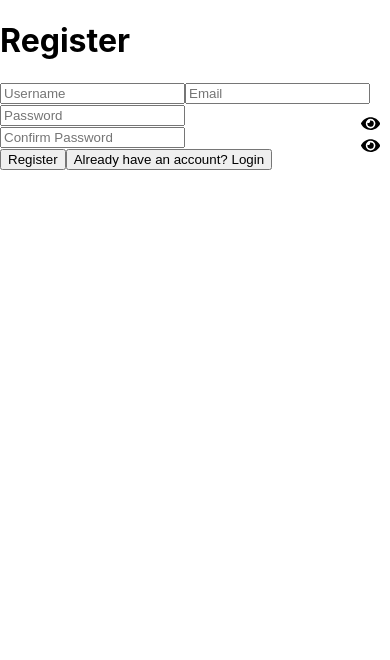
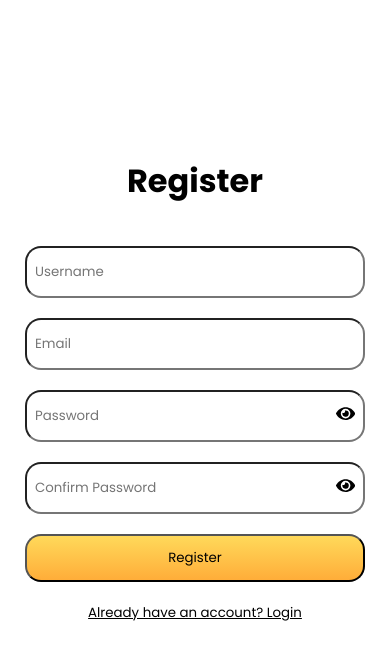
Before and after one commit to jjalcantara1/portfolio-builder, a React (Create React App) app: page /register in a window 390 px wide. Shown: the top 660 px of the page. Built offline with nearby package versions, Linux system fonts and the light colour scheme; no server answers.

Commit message:
login register responsiveness and structure only

```diff
--- /dev/null
+++ b/src/css/Login.css
@@ -0,0 +1,55 @@
+@import url('https://fonts.googleapis.com/css2?family=Poppins:ital,wght@0,100;0,200;0,300;0,400;0,500;0,600;0,700;0,800;0,900;1,100;1,200;1,300;1,400;1,500;1,600;1,700;1,800;1,900&display=swap');
+
+.poppins-regular {
+    font-family: "Poppins", sans-serif;
+    font-weight: 400;
+    font-style: normal;
+  }
+
+* {
+    font-family: "Poppins", sans-serif;
+}
+
+#logincon {
+    display: flex;
+    flex-direction: column;
+    justify-content: center;
+    align-items: center;
+    height: 90dvh;
+}
+
+input[type=email], #loginpass{
+    margin: 1.25rem 0;
+    display: block;
+    height: 2rem;
+    border-radius: 1rem;
+    padding: .5rem;
+    width: 100%;
+    width: 20rem;
+}
+
+#loginbutton{
+    margin: 1.25rem auto;
+    display: block;
+    height: 3rem;
+    border-radius: 1rem;
+    padding: .5rem;
+    width: 100%;
+    text-align: center;
+    cursor: pointer;
+    background: rgb(255,217,90);
+    background: linear-gradient(180deg, rgba(255,217,90,1) 0%, rgba(255,173,57,1) 100%);
+}
+
+#registerlink, #forgotlink {
+    background-color: transparent;
+    border: none;
+    text-decoration: underline;
+    width: 100%;
+    cursor: pointer;
+}
+
+#buttoncon {
+    display: flex;
+    flex-direction: space-between;
+}
--- /dev/null
+++ b/src/css/Register.css
@@ -0,0 +1,51 @@
+@import url('https://fonts.googleapis.com/css2?family=Poppins:ital,wght@0,100;0,200;0,300;0,400;0,500;0,600;0,700;0,800;0,900;1,100;1,200;1,300;1,400;1,500;1,600;1,700;1,800;1,900&display=swap');
+
+.poppins-regular {
+    font-family: "Poppins", sans-serif;
+    font-weight: 400;
+    font-style: normal;
+  }
+
+* {
+    font-family: "Poppins", sans-serif;
+}
+
+#registercon {
+    display: flex;
+    flex-direction: column;
+    justify-content: center;
+    align-items: center;
+    height: 90dvh;
+}
+
+#regisbutton{
+    margin: 1.25rem auto;
+    display: block;
+    height: 3rem;
+    border-radius: 1rem;
+    padding: .5rem;
+    width: 100%;
+    text-align: center;
+    cursor: pointer;
+    background: rgb(255,217,90);
+    background: linear-gradient(180deg, rgba(255,217,90,1) 0%, rgba(255,173,57,1) 100%);
+
+}
+
+#loginlink {
+    background-color: transparent;
+    border: none;
+    text-decoration: underline;
+    width: 100%;
+    cursor: pointer;
+}
+
+input[type=text], input[type=email], #regispass, #confirmpass{
+    margin: 1.25rem 0;
+    display: block;
+    height: 2rem;
+    border-radius: 1rem;
+    padding: .5rem;
+    width: 100%;
+    width: 20rem;
+}
--- a/src/screens/Login.jsx
+++ b/src/screens/Login.jsx
@@ -3,6 +3,7 @@ import { auth } from '../firebase';
 import { signInWithEmailAndPassword } from 'firebase/auth';
 import { useNavigate } from 'react-router-dom';
 import { FaEye, FaEyeSlash } from 'react-icons/fa'; // Import eye icons
+import '../css/Login.css';
 
 const Login = () => {
   const [email, setEmail] = useState('');
@@ -27,7 +28,7 @@ const Login = () => {
   };
 
   return (
-    <div>
+    <div id="logincon">
       <h1>Login</h1>
       <form onSubmit={handleSubmit}>
         <input
@@ -39,6 +40,7 @@ const Login = () => {
         />
         <div style={{ position: 'relative' }}>
           <input
+            id="loginpass"
             type={showPassword ? 'text' : 'password'} // Toggle input type based on state
             value={password}
             onChange={(e) => setPassword(e.target.value)}
@@ -59,13 +61,15 @@ const Login = () => {
           </span>
         </div>
         {error && <p style={{ color: 'red' }}>{error}</p>}
-        <button type="submit">Login</button>
-        <button type="button" onClick={() => navigate('/register')}>
-          Create an Account
-        </button>
-        <button type="button" onClick={() => navigate('/forgot-password')}>
-          Forgot Password?
-        </button>
+        <button type="submit" id="loginbutton">Login</button>
+        <div id="buttoncon">
+            <button type="button" id="registerlink" onClick={() => navigate('/register')}>
+              Create an Account
+            </button>
+            <button type="button" id="forgotlink" onClick={() => navigate('/forgot-password')}>
+              Forgot Password?
+            </button>
+        </div>
       </form>
     </div>
   );
--- a/src/screens/Register.jsx
+++ b/src/screens/Register.jsx
@@ -3,6 +3,7 @@ import { auth } from '../firebase';
 import { createUserWithEmailAndPassword, sendEmailVerification } from 'firebase/auth';
 import { useNavigate } from 'react-router-dom';
 import { FaEye, FaEyeSlash } from 'react-icons/fa'; // Import eye icons
+import '../css/Register.css';
 
 const Register = () => {
   const [email, setEmail] = useState('');
@@ -41,7 +42,7 @@ const Register = () => {
   };
 
   return (
-    <div>
+    <div id="registercon">
       <h1>Register</h1>
       <form onSubmit={handleSubmit}>
         <input
@@ -60,6 +61,7 @@ const Register = () => {
         />
         <div style={{ position: 'relative' }}>
           <input
+            id="regispass"
             type={passwordVisible ? 'text' : 'password'}
             value={password}
             onChange={(e) => setPassword(e.target.value)}
@@ -68,13 +70,14 @@ const Register = () => {
           />
           <span
             onClick={() => setPasswordVisible(!passwordVisible)}
-            style={{ position: 'absolute', right: 10, top: 10, cursor: 'pointer', fontSize: '1.2em' }} // Adjust font size
+            style={{ position: 'absolute', right: 10, top: 12, cursor: 'pointer', fontSize: '1.2em' }} // Adjust font size
           >
             {passwordVisible ? <FaEyeSlash /> : <FaEye />}
           </span>
         </div>
         <div style={{ position: 'relative' }}>
           <input
+            id="confirmpass"
             type={confirmPasswordVisible ? 'text' : 'password'}
             value={confirmPassword}
             onChange={(e) => setConfirmPassword(e.target.value)}
@@ -83,16 +86,19 @@ const Register = () => {
           />
           <span
             onClick={() => setConfirmPasswordVisible(!confirmPasswordVisible)}
-            style={{ position: 'absolute', right: 10, top: 10, cursor: 'pointer', fontSize: '1.2em'}} // Adjust font size
+            style={{ position: 'absolute', right: 10, top: 12, cursor: 'pointer', fontSize: '1.2em'}} // Adjust font size
           >
             {confirmPasswordVisible ? <FaEyeSlash /> : <FaEye />}
           </span>
         </div>
         {error && <p style={{ color: 'red' }}>{error}</p>}
-        <button type="submit">Register</button>
-        <button type="button" onClick={() => navigate('/login')}>
-          Already have an account? Login
-        </button>
+        <button type="submit" id="regisbutton" >Register</button>
+        <div id="buttoncon">
+            <button type="button" id="loginlink" onClick={() => navigate('/login')}>
+              Already have an account? Login
+            </button>
+        </div>
+
       </form>
     </div>
   );
```
